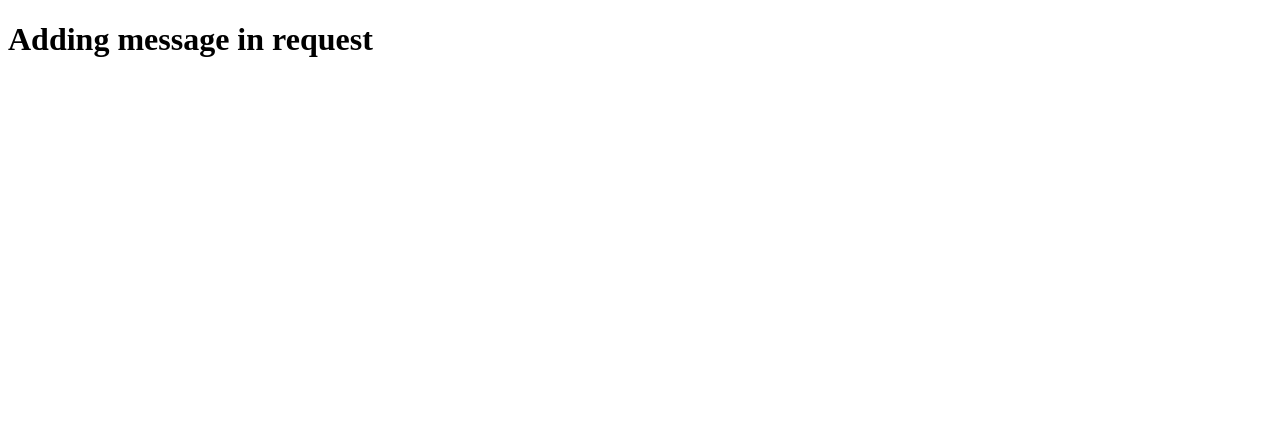
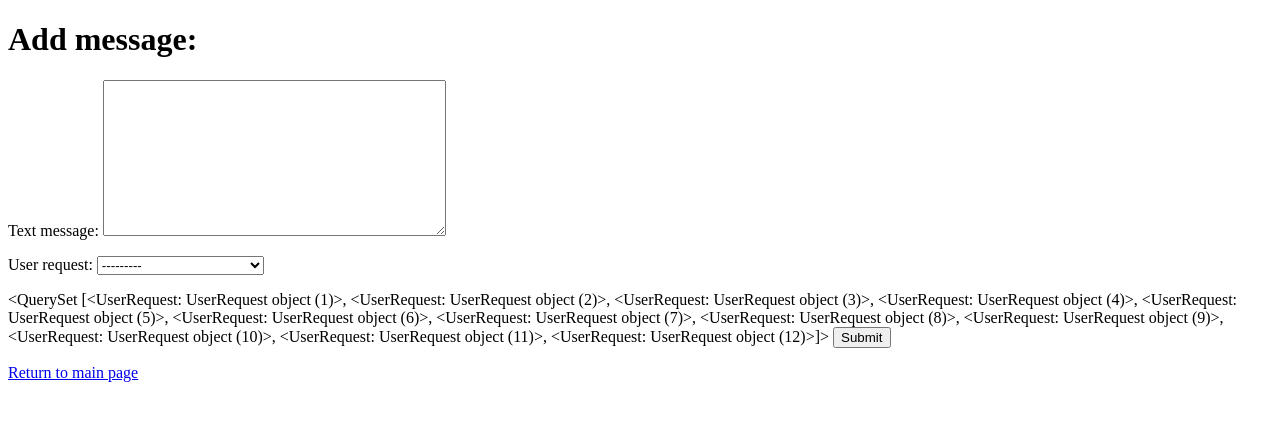
Before and after one commit to Hellsensation/nekta_requests, a Django app: page /add_message/ in a window 1280 px wide. Shown: the top 421 px of the page. Run offline with Django 4.2, Linux system fonts and the light colour scheme; data comes from the database, SQL or seed files in the repository; both versions use the stored data as it was after the commit.

Commit message:
Реализовано добавление сообщений в заявку

```diff
--- a/RequestsApp/SomeRequests/forms.py
+++ b/RequestsApp/SomeRequests/forms.py
@@ -1,9 +1,15 @@
 from django import forms
 from django.contrib.auth.models import User
-from .models import UserRequest
+from .models import UserRequest, RequestMessage
 
 
 class RequestForm(forms.ModelForm):
     class Meta:
         model = UserRequest
         fields = 'title', 'description', 'user'
+
+
+class MessageForm(forms.ModelForm):
+    class Meta:
+        model = RequestMessage
+        fields = 'text_message', 'user_request'
--- a/RequestsApp/SomeRequests/templates/SomeRequests/add_message.html
+++ b/RequestsApp/SomeRequests/templates/SomeRequests/add_message.html
@@ -5,5 +5,19 @@
 {% endblock title %}
 
 {% block body %}
-    <h1>Adding message in request</h1>
+    <h1>Add message:</h1>
+    <div>
+        <form method="post">
+            {% csrf_token %}
+            {{message_data.as_p}}
+            {{request}}
+            <button type="submit">
+                Submit
+            </button>
+        </p>
+        <a href="{% url 'SomeRequests:main_page' %}">
+            Return to main page
+        </a>
+        </form>
+    </div>
 {% endblock body %}
--- a/RequestsApp/SomeRequests/views.py
+++ b/RequestsApp/SomeRequests/views.py
@@ -1,8 +1,8 @@
 from django.contrib.auth.models import User
 from django.http import HttpResponse, HttpRequest
 from django.shortcuts import render, reverse, redirect
-from .models import UserRequest
-from .forms import RequestForm
+from .models import UserRequest, RequestMessage
+from .forms import RequestForm, MessageForm
 
 
 def main_page(request: HttpRequest):
@@ -52,7 +52,17 @@
 
 
 def add_message(request: HttpRequest) -> HttpResponse:
+    if request.method == 'POST':
+        message_data = MessageForm(request.POST)
+        if message_data.is_valid():
+            message_data.save()
+            url = reverse('SomeRequests:requests')
+            return redirect(url)
+    else:
+        message_data = MessageForm()
+    req = UserRequest.objects.all()
     context = {
-
-    }
+        'message_data': message_data,
+        'request': req,
+        }
     return render(request, 'SomeRequests/add_message.html', context=context)
```
Also changed, not shown: RequestsApp/db.sqlite3.
